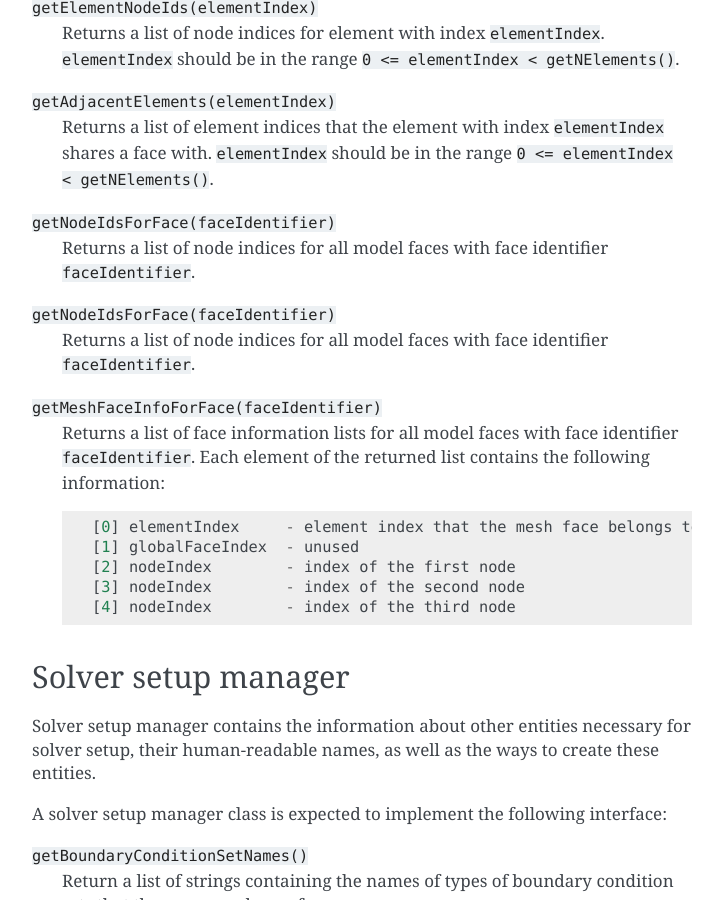
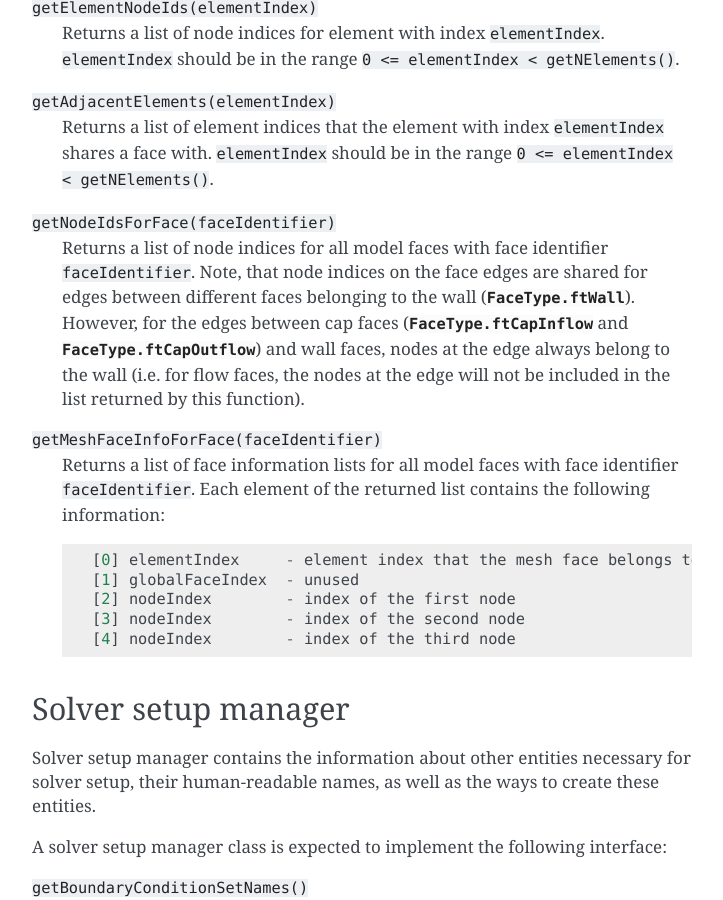
Before and after one commit to rkhlebnikov/CRIMSONPythonModules, a Sphinx documentation site: the page built from doc/concepts.rst, in a window 1280 px wide and 900 px high, scrolled down 3350 px. Shown: the whole window, without its empty margins (388-1111 px from the left). Built offline with Sphinx 7.4.7, drawn with Linux system fonts in a browser that asks for light colours.

Commit message:
Account for node indices of the flow faces change in flow profile generation.

```diff
--- a/doc/concepts.rst
+++ b/doc/concepts.rst
@@ -114,9 +114,11 @@ A simulation mesh is passed to the ``setupSolver`` method of a solver study and
 
 ``getNodeIdsForFace(faceIdentifier)``
     Returns a list of node indices for all model faces with face identifier ``faceIdentifier``.
-
-``getNodeIdsForFace(faceIdentifier)``
-    Returns a list of node indices for all model faces with face identifier ``faceIdentifier``.
+    Note, that node indices on the face edges are shared for edges between different faces
+    belonging to the wall (:mod:`FaceType.ftWall <PythonQt.CRIMSON.FaceType>`). However, for the edges between cap faces
+    (:mod:`FaceType.ftCapInflow <PythonQt.CRIMSON.FaceType>` and :mod:`FaceType.ftCapOutflow <PythonQt.CRIMSON.FaceType>`)
+    and wall faces, nodes at the edge always belong to the wall (i.e. for flow faces, the nodes at the edge will not
+    be included in the list returned by this function).
 
 ``getMeshFaceInfoForFace(faceIdentifier)``
     Returns a list of face information lists for all model faces with face identifier ``faceIdentifier``.
```
Also changed, not shown: 1 other file.
